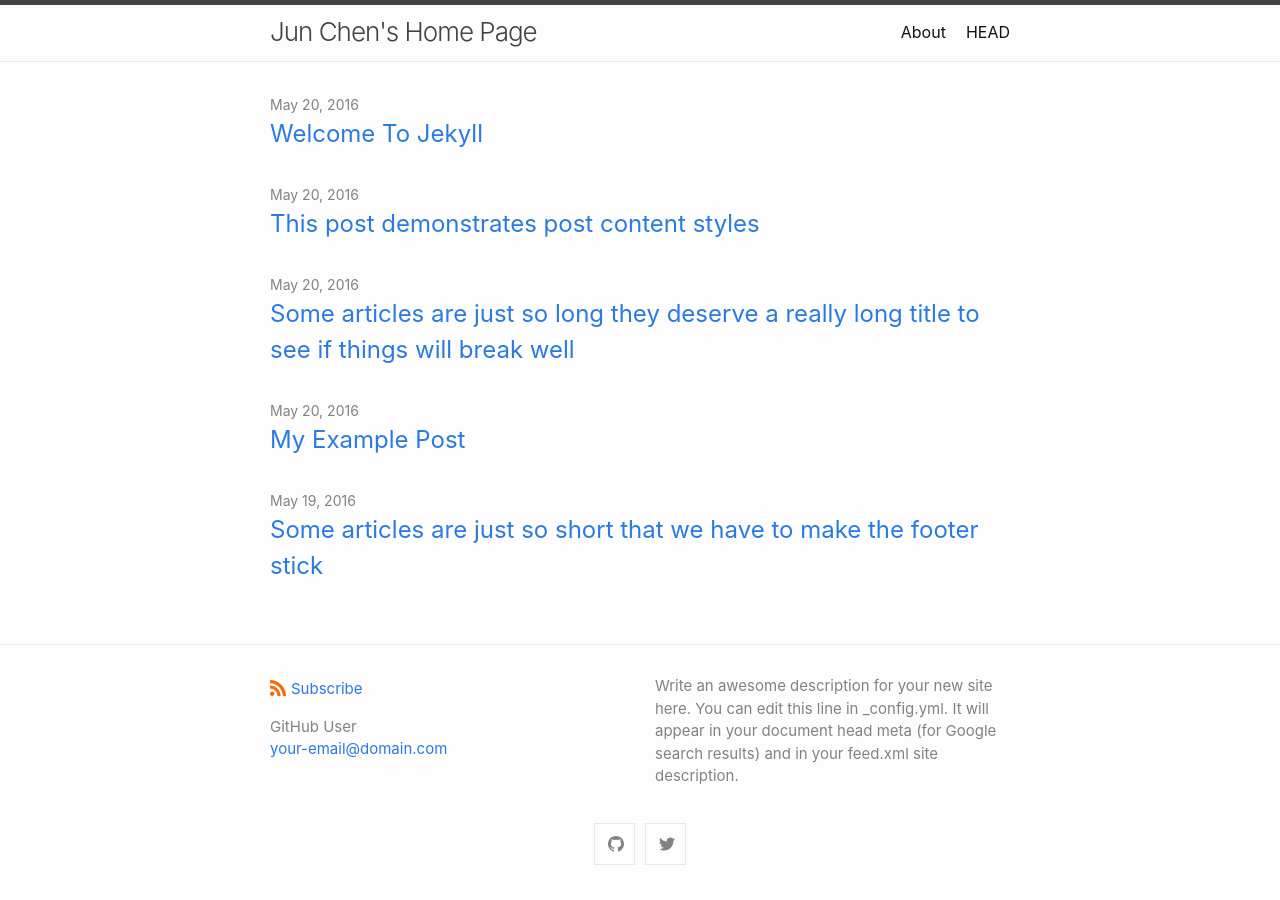
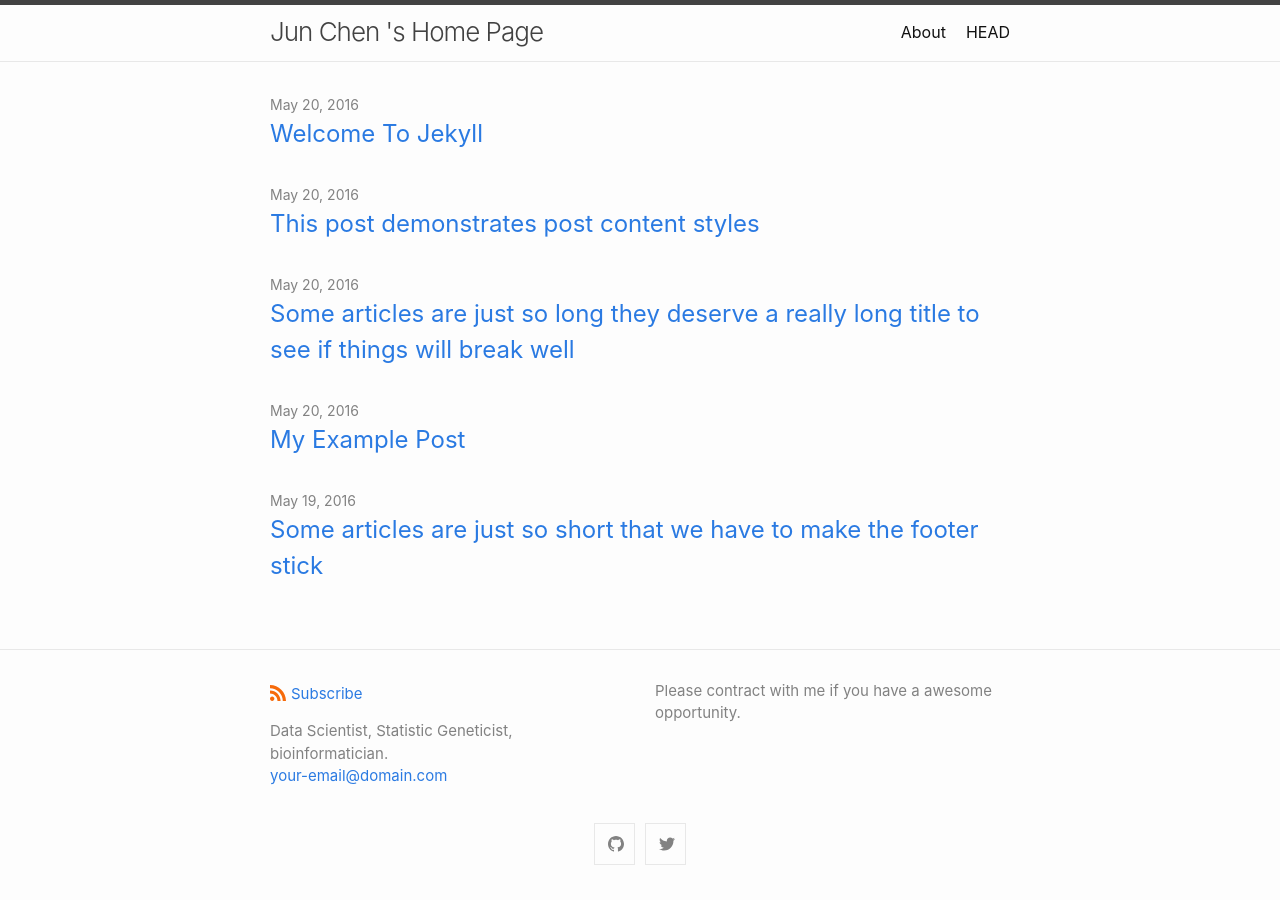
Before and after one commit to chenjunonly/home, a Jekyll site: the page built from index.md, in a window 1280 px wide. Built offline with Jekyll 4.4.1, drawn with Linux system fonts in a browser that asks for light colours.

Commit message:
Update _config.yml

```diff
--- a/_config.yml
+++ b/_config.yml
@@ -1,11 +1,9 @@
-title: Jun Chen's Home Page
+title: Jun Chen 's Home Page
 author:
-  name: GitHub User
+  name: Data Scientist, Statistic Geneticist, bioinformatician.
   email: your-email@domain.com
 description: > # this means to ignore newlines until "show_excerpts:"
-  Write an awesome description for your new site here. You can edit this
-  line in _config.yml. It will appear in your document head meta (for
-  Google search results) and in your feed.xml site description.
+  Please contract with me if you have a awesome opportunity.
 
 show_excerpts: false # set to true to show excerpts on the homepage
 
```
